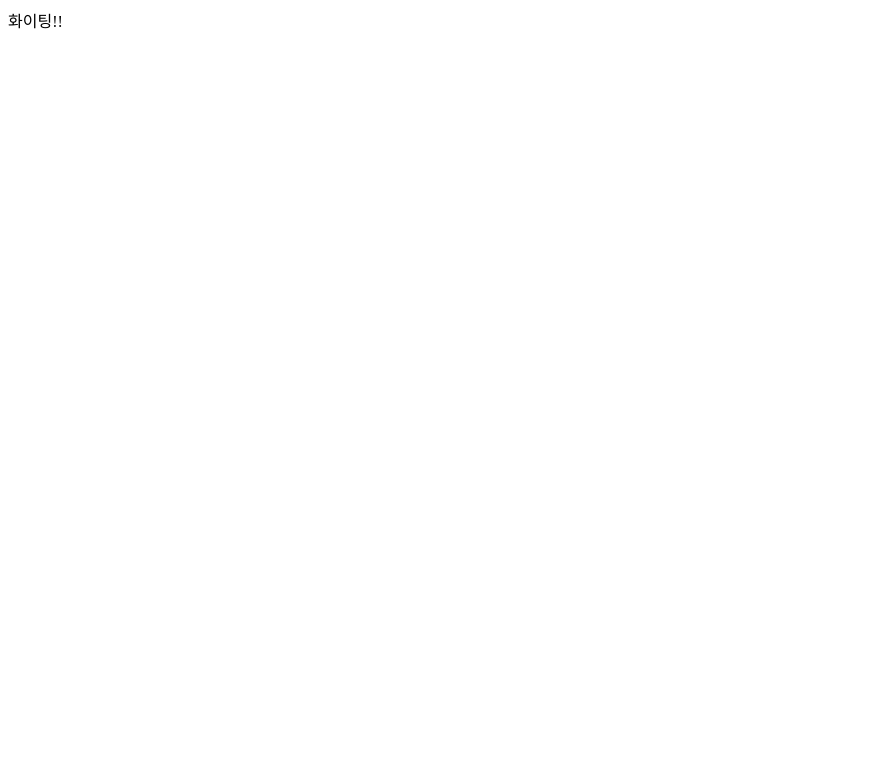
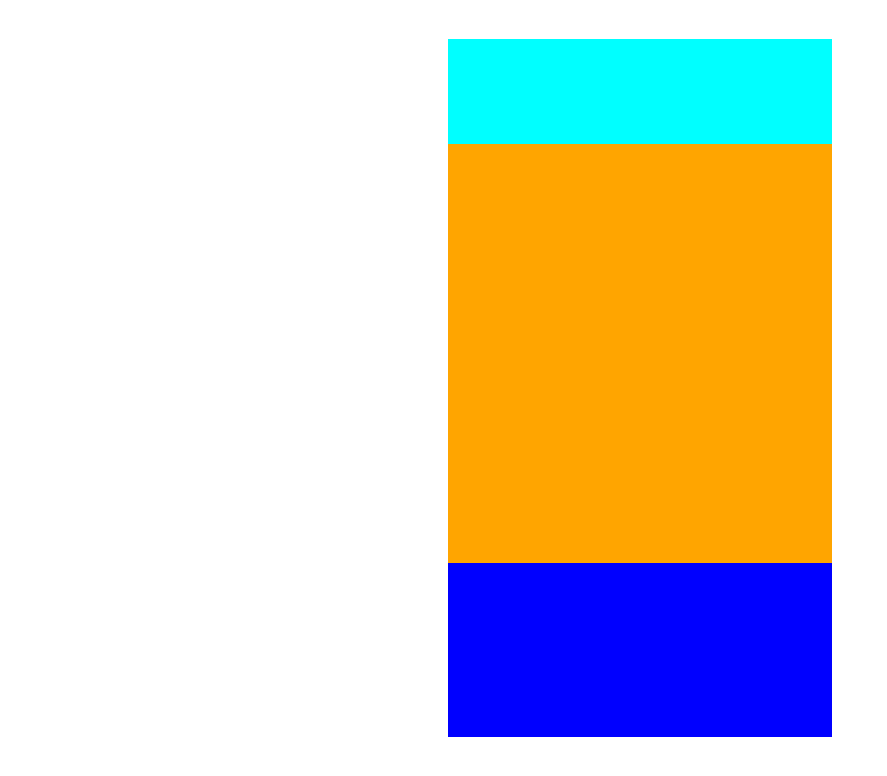
Before and after one commit to yjoonjang/react-messanger-16th, a React (Create React App) app: page / in a window 1280 px wide. Shown: the top 776 px of the page, without its empty margins (0-887 px from the left). Built offline with nearby package versions, Linux system fonts and the light colour scheme.

Commit message:
feat: 전체 레이아웃 구성

```diff
--- a/package.json
+++ b/package.json
@@ -10,10 +10,13 @@
     "@types/node": "^16.11.60",
     "@types/react": "^18.0.21",
     "@types/react-dom": "^18.0.6",
+    "@types/styled-components": "^5.1.26",
     "react": "^18.2.0",
     "react-dom": "^18.2.0",
     "react-scripts": "5.0.1",
-    "typescript": "^4.8.3",
+    "styled-components": "^5.3.6",
+    "styled-normalize": "^8.0.7",
+    "typescript": "^4.8.4",
     "web-vitals": "^2.1.4"
   },
   "scripts": {
--- a/src/App.tsx
+++ b/src/App.tsx
@@ -1,5 +1,11 @@
+import MessangerPage from './components/messangerPage/MessangerPage';
+
 function App() {
-  return <div>화이팅!!</div>;
+  return (
+    <>
+      <MessangerPage />
+    </>
+  );
 }
 
 export default App;
--- /dev/null
+++ b/src/components/messangerPage/MessangerPage.styled.tsx
@@ -0,0 +1,35 @@
+import styled from 'styled-components';
+
+export const Container = styled.div`
+  width: 100%;
+  height: 97vh;
+  display: flex;
+  justify-content: center;
+  align-items: center;
+`;
+
+export const MessangerBox = styled.div`
+  width: 30vw;
+  height: 90%;
+  justify-content: center;
+  border-radius: 30px;
+`;
+
+export const Header = styled.header`
+  position: sticky;
+  width: 100%;
+  height: 15%;
+  background-color: aqua;
+`;
+
+export const TextShowArea = styled.div`
+  width: 100%;
+  height: 60%;
+  background-color: orange;
+`;
+
+export const InputTextArea = styled.div`
+  width: 100%;
+  height: 25%;
+  background-color: blue;
+`;
--- /dev/null
+++ b/src/components/messangerPage/MessangerPage.tsx
@@ -0,0 +1,15 @@
+import { Container, MessangerBox, Header, TextShowArea, InputTextArea } from './MessangerPage.styled';
+
+const MessangerPage = () => {
+  return (
+    <Container>
+      <MessangerBox>
+        <Header />
+        <TextShowArea />
+        <InputTextArea />
+      </MessangerBox>
+    </Container>
+  );
+};
+
+export default MessangerPage;
--- a/src/index.tsx
+++ b/src/index.tsx
@@ -1,10 +1,12 @@
 import React from 'react';
 import ReactDOM from 'react-dom/client';
 import App from './App';
+import GlobalStyle from './styles/GlobalStyle';
 
 const root = ReactDOM.createRoot(document.getElementById('root') as HTMLElement);
 root.render(
   <React.StrictMode>
+    <GlobalStyle />
     <App />
   </React.StrictMode>
 );
--- /dev/null
+++ b/src/styles/GlobalStyle.tsx
@@ -0,0 +1,24 @@
+import { createGlobalStyle } from 'styled-components';
+import normalize from 'styled-normalize';
+
+const GlobalStyle = createGlobalStyle`
+  ${normalize}
+
+  * {
+    box-sizing: border-box;
+  }
+
+  body {
+    font-family: Montserrat, sans-serif;
+    line-height: 1.5;
+  }
+
+  button {
+    background-color: transparent;
+    padding: 0;
+    cursor: pointer;
+    border: none;
+    line-height: 0;
+  }
+`;
+export default GlobalStyle;
```
Also changed, not shown: 1 other file (tests, documents, lock files or other folders).
